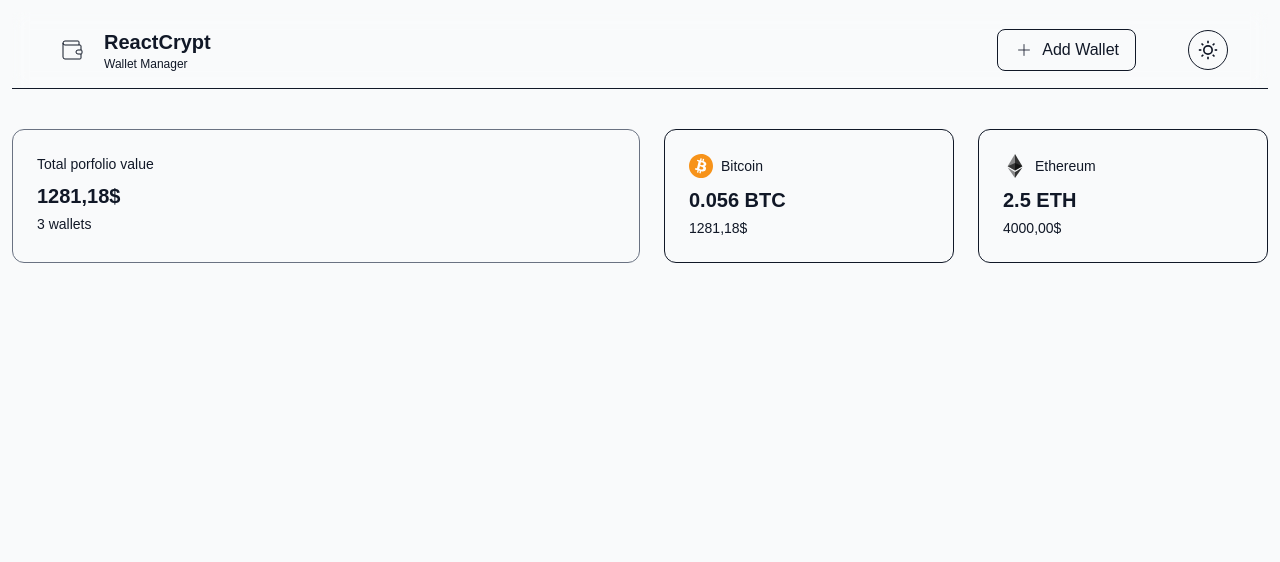
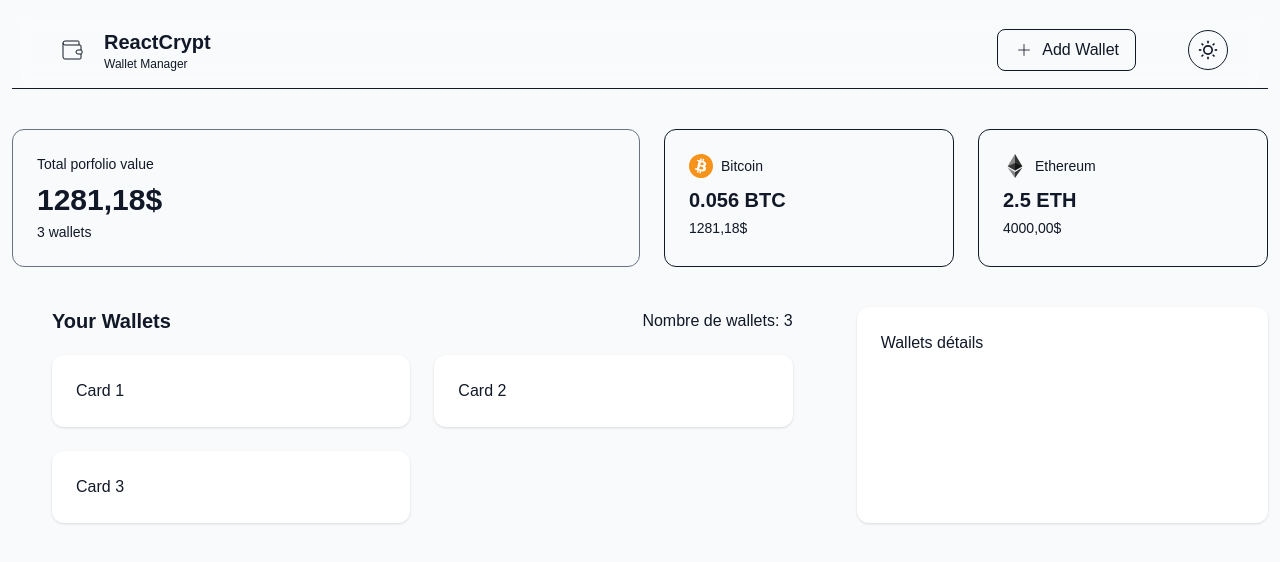
Before and after one commit to Hakoterba/react-crypt, a Next.js app: page / in a window 1280 px wide. Shown: the top 562 px of the page. Built offline with nearby package versions, Linux system fonts and the light colour scheme.

Commit message:
liste des wallets

```diff
--- a/app/page.tsx
+++ b/app/page.tsx
@@ -54,7 +54,7 @@ export default function Home() {
             title="Total porfolio value"
             value="1281,18$"
             total="3 wallets"
-            titleSize="lg"
+            valueSize="lg"
             className="border-gray-500 w-1/2 flex-none"
           />
 
@@ -75,6 +75,37 @@ export default function Home() {
           />
         </div>
 
+        <div className="mt-10">
+          <div className="flex w-full gap-6">
+
+            <div className="w-2/3">
+
+              <div className="mb-5 flex items-center justify-between px-10">
+                <h2 className="text-xl font-bold text-foreground">
+                  Your Wallets
+                </h2>
+                <p>Nombre de wallets: 3</p>
+              </div>
+
+              <div className="flex flex-wrap gap-6 px-10">
+                <div className="w-[calc(50%-12px)] rounded-xl bg-white p-6 shadow">
+                  Card 1
+                </div>
+                <div className="w-[calc(50%-12px)] rounded-xl bg-white p-6 shadow">
+                  Card 2
+                </div>
+                <div className="w-[calc(50%-12px)] rounded-xl bg-white p-6 shadow">
+                  Card 3
+                </div>
+              </div>
+            </div>
+
+            <div className="w-1/3 rounded-xl bg-white p-6 shadow">
+              Wallets détails
+            </div>
+          </div>
+        </div>
+
         </main>
     </div>
 
--- a/app/src/design-system/atom/card.tsx
+++ b/app/src/design-system/atom/card.tsx
@@ -1,4 +1,5 @@
 import React from 'react';
+import { TrashIcon } from '../../styles/icons/TrashIcon';
 
 interface CardProps {
     icon?: React.ReactNode;
@@ -8,6 +9,7 @@ interface CardProps {
     valueSize?: 'sm' | 'md' | 'lg';
     variant?: 'default' | 'summary';
     className?: string;
+    totalTransaction?: string;
 }
 
 const valueSizeClasses = {
@@ -59,4 +61,56 @@ const Card: React.FC<CardProps> = ({
     );
 };
 
+const CardWallet: React.FC<CardProps> = ({
+    icon,
+    title,
+    value,
+    total,
+    valueSize = 'md',
+    variant = 'default',
+    className = '',
+    totalTransaction = '',
+    }) => {
+    const isSummary = variant === 'summary';
+
+    return (
+        <div
+        className={`
+            p-6 rounded-xl border
+            ${isSummary
+            ? 'bg-linear-to-br from-primary/10 to-primary/5 border-primary/20'
+            : 'bg-card border-border'}
+            ${className}
+        `}
+        >
+        <div className="flex items-center gap-2 mb-2">
+            {!isSummary && icon && (
+            <span className="w-6 h-6 rounded-full flex items-center justify-center text-xs font-bold bg-primary text-white">
+                {icon}
+            </span>
+            )}
+
+            <p className="text-sm text-muted-foreground">{title}</p>
+        </div>
+
+        <p className={`font-bold text-foreground ${valueSizeClasses[valueSize]}`}>
+            {value}
+        </p>
+
+        <p className="text-sm text-muted-foreground mt-1">
+            {total}
+        </p>
+        <div className="ligne">
+            <p className="text-sm text-muted-foreground mt-1 border-t pt-2">
+                {totalTransaction} transactions
+            </p>
+            <span className="w-6 h-6 rounded-full flex items-center justify-center text-xs font-bold bg-primary text-white">
+                <TrashIcon />
+            </span>
+        </div>
+        </div>
+    );
+};
+
 export default Card;
+export { CardWallet };
--- a/app/src/styles/icons/BitcoinIcon.tsx
+++ b/app/src/styles/icons/BitcoinIcon.tsx
@@ -1,7 +1,7 @@
 import { SVGProps } from 'react';
 
 export const BitcoinIcon = (props: SVGProps<SVGSVGElement>) => (
-    <svg xmlns="http://www.w3.org/2000/svg" width="100%" height="100%" version="1.1" shape-rendering="geometricPrecision" text-rendering="geometricPrecision" image-rendering="optimizeQuality" fill-rule="evenodd" clip-rule="evenodd"
+    <svg xmlns="http://www.w3.org/2000/svg" width="100%" height="100%" version="1.1" shapeRendering="geometricPrecision" textRendering="geometricPrecision" imageRendering="optimizeQuality" fillRule="evenodd" clipRule="evenodd"
     viewBox="0 0 4091.27 4091.73">
         <g id="Layer_x0020_1">
         <metadata id="CorelCorpID_0Corel-Layer"/>
--- /dev/null
+++ b/app/src/styles/icons/TrashIcon.tsx
@@ -0,0 +1,5 @@
+import { SVGProps } from 'react';
+
+export const TrashIcon = (props: SVGProps<SVGSVGElement>) => (
+    <svg xmlns="http://www.w3.org/2000/svg" viewBox="0 0 200 200"><path fill="#282828" d="M119.032 145.698h-37.4c-6.2 0-11.3-5.1-11.3-11.3v-50.7c0-1.1.9-2 2-2h56c1.1 0 2 .9 2 2v50.7c0 6.2-5.1 11.3-11.3 11.3zm-44.7-60v48.7c0 4 3.3 7.3 7.3 7.3h37.3c4 0 7.3-3.3 7.3-7.3v-48.7h-51.9zM138.332 73.598h-76c-1.1 0-2-.9-2-2s.9-2 2-2h76c1.1 0 2 .9 2 2s-.9 2-2 2z"/><path fill="#282828" d="M138.332 85.598h-76c-1.1 0-2-.9-2-2s.9-2 2-2h76c1.1 0 2 .9 2 2s-.9 2-2 2zM112.332 73.698h-24c-1.1 0-2-.9-2-2v-6c0-6.6 5.4-12 12-12h4c6.6 0 12 5.4 12 12v6c0 1.1-.9 2-2 2zm-22-4h20v-4c0-4.4-3.6-8-8-8h-4c-4.4 0-8 3.6-8 8v4zM88.732 131.698c-1.1 0-2-.9-2-2v-32c0-1.1.9-2 2-2s2 .9 2 2v32c0 1.1-.9 2-2 2zM100.732 131.698c-1.1 0-2-.9-2-2v-32c0-1.1.9-2 2-2s2 .9 2 2v32c0 1.1-.9 2-2 2zM112.732 131.698c-1.1 0-2-.9-2-2v-32c0-1.1.9-2 2-2s2 .9 2 2v32c0 1.1-.9 2-2 2z"/></svg>
+);
--- a/app/src/styles/icons/index.tsx
+++ b/app/src/styles/icons/index.tsx
@@ -4,3 +4,4 @@ export { WalletIcon } from './WalletIcon';
 export { AddIcon } from './AddIcon';
 export { BitcoinIcon } from './BitcoinIcon';
 export { EthereumIcon } from './EthereumIcon';
+export { TrashIcon } from './TrashIcon';
```
